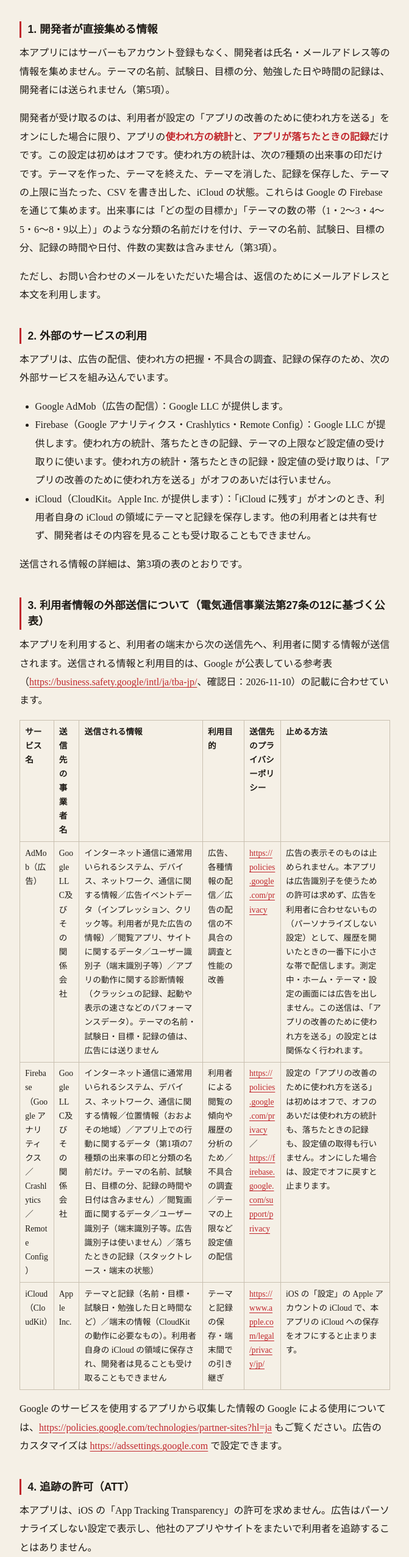
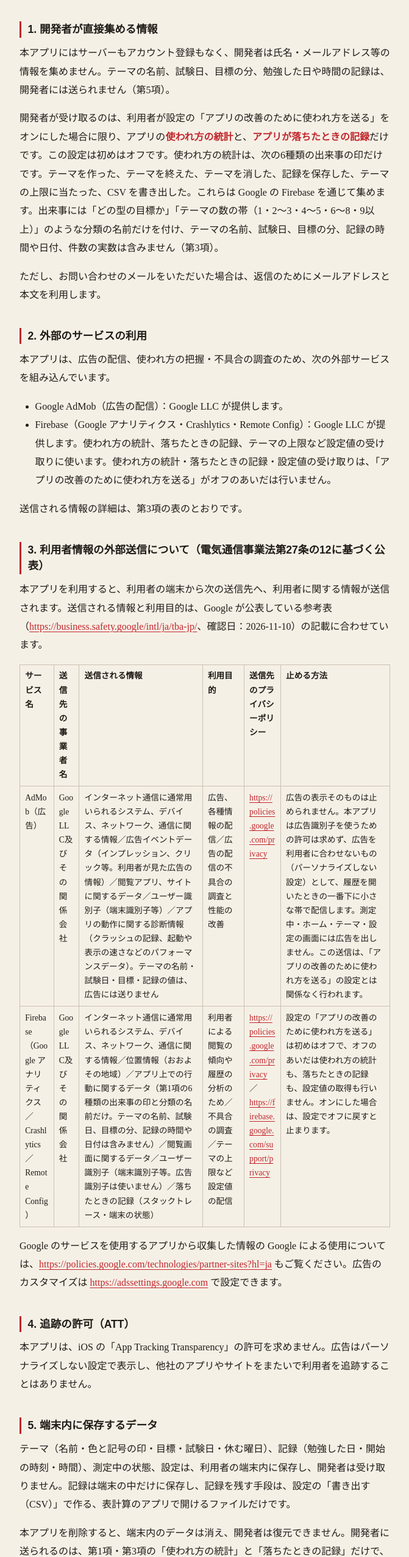
Before and after one commit to nntakuya/nntakuya.github.io, a plain HTML site: page study-log/privacy.html in a window 1280 px wide. Shown: the part 246-2800 px from the top of the page at 61% size, without its empty margins (304-975 px from the left). Drawn offline with Linux system fonts and the light colour scheme.

Commit message:
勉強時間の記録の公開ページから iCloud の記述を外す（D-558）
Co-Authored-By: Claude Opus 5.5 <noreply@anthropic.com>

```diff
--- a/study-log/privacy.html
+++ b/study-log/privacy.html
@@ -13,25 +13,24 @@
 <p>開発者 nntakuya（以下「開発者」）は、iOS アプリ「勉強時間の記録｜試験日から逆算する毎日の目標」（以下「本アプリ」）における利用者の情報の取り扱いを、以下のとおり定めます。</p>
 <h2>1. 開発者が直接集める情報</h2>
 <p>本アプリにはサーバーもアカウント登録もなく、開発者は氏名・メールアドレス等の情報を集めません。テーマの名前、試験日、目標の分、勉強した日や時間の記録は、開発者には送られません（第5項）。</p>
-<p>開発者が受け取るのは、利用者が設定の「アプリの改善のために使われ方を送る」をオンにした場合に限り、アプリの<strong>使われ方の統計</strong>と、<strong>アプリが落ちたときの記録</strong>だけです。この設定は初めはオフです。使われ方の統計は、次の7種類の出来事の印だけです。テーマを作った、テーマを終えた、テーマを消した、記録を保存した、テーマの上限に当たった、CSV を書き出した、iCloud の状態。これらは Google の Firebase を通じて集めます。出来事には「どの型の目標か」「テーマの数の帯（1・2〜3・4〜5・6〜8・9以上）」のような分類の名前だけを付け、テーマの名前、試験日、目標の分、記録の時間や日付、件数の実数は含みません（第3項）。</p>
+<p>開発者が受け取るのは、利用者が設定の「アプリの改善のために使われ方を送る」をオンにした場合に限り、アプリの<strong>使われ方の統計</strong>と、<strong>アプリが落ちたときの記録</strong>だけです。この設定は初めはオフです。使われ方の統計は、次の6種類の出来事の印だけです。テーマを作った、テーマを終えた、テーマを消した、記録を保存した、テーマの上限に当たった、CSV を書き出した。これらは Google の Firebase を通じて集めます。出来事には「どの型の目標か」「テーマの数の帯（1・2〜3・4〜5・6〜8・9以上）」のような分類の名前だけを付け、テーマの名前、試験日、目標の分、記録の時間や日付、件数の実数は含みません（第3項）。</p>
 <p>ただし、お問い合わせのメールをいただいた場合は、返信のためにメールアドレスと本文を利用します。</p>
 <h2>2. 外部のサービスの利用</h2>
-<p>本アプリは、広告の配信、使われ方の把握・不具合の調査、記録の保存のため、次の外部サービスを組み込んでいます。</p>
-<ul><li>Google AdMob（広告の配信）：Google LLC が提供します。</li><li>Firebase（Google アナリティクス・Crashlytics・Remote Config）：Google LLC が提供します。使われ方の統計、落ちたときの記録、テーマの上限など設定値の受け取りに使います。使われ方の統計・落ちたときの記録・設定値の受け取りは、「アプリの改善のために使われ方を送る」がオフのあいだは行いません。</li><li>iCloud（CloudKit。Apple Inc. が提供します）：「iCloud に残す」がオンのとき、利用者自身の iCloud の領域にテーマと記録を保存します。他の利用者とは共有せず、開発者はその内容を見ることも受け取ることもできません。</li></ul>
+<p>本アプリは、広告の配信、使われ方の把握・不具合の調査のため、次の外部サービスを組み込んでいます。</p>
+<ul><li>Google AdMob（広告の配信）：Google LLC が提供します。</li><li>Firebase（Google アナリティクス・Crashlytics・Remote Config）：Google LLC が提供します。使われ方の統計、落ちたときの記録、テーマの上限など設定値の受け取りに使います。使われ方の統計・落ちたときの記録・設定値の受け取りは、「アプリの改善のために使われ方を送る」がオフのあいだは行いません。</li></ul>
 <p>送信される情報の詳細は、第3項の表のとおりです。</p>
 <h2>3. 利用者情報の外部送信について（電気通信事業法第27条の12に基づく公表）</h2>
 <p>本アプリを利用すると、利用者の端末から次の送信先へ、利用者に関する情報が送信されます。送信される情報と利用目的は、Google が公表している参考表（<a href="https://business.safety.google/intl/ja/tba-jp/">https://business.safety.google/intl/ja/tba-jp/</a>、確認日：2026-11-10）の記載に合わせています。</p>
 <div class="table"><table><thead><tr><th scope="col">サービス名</th><th scope="col">送信先の事業者名</th><th scope="col">送信される情報</th><th scope="col">利用目的</th><th scope="col">送信先のプライバシーポリシー</th><th scope="col">止める方法</th></tr></thead><tbody>
 <tr><td>AdMob（広告）</td><td>Google LLC及びその関係会社</td><td>インターネット通信に通常用いられるシステム、デバイス、ネットワーク、通信に関する情報／広告イベントデータ（インプレッション、クリック等。利用者が見た広告の情報）／閲覧アプリ、サイトに関するデータ／ユーザー識別子（端末識別子等）／アプリの動作に関する診断情報（クラッシュの記録、起動や表示の速さなどのパフォーマンスデータ）。テーマの名前・試験日・目標・記録の値は、広告には送りません</td><td>広告、各種情報の配信／広告の配信の不具合の調査と性能の改善</td><td><a href="https://policies.google.com/privacy?hl=ja">https://policies.google.com/privacy</a></td><td>広告の表示そのものは止められません。本アプリは広告識別子を使うための許可は求めず、広告を利用者に合わせないもの（パーソナライズしない設定）として、履歴を開いたときの一番下に小さな帯で配信します。測定中・ホーム・テーマ・設定の画面には広告を出しません。この送信は、「アプリの改善のために使われ方を送る」の設定とは関係なく行われます。</td></tr>
-<tr><td>Firebase（Google アナリティクス／Crashlytics／Remote Config）</td><td>Google LLC及びその関係会社</td><td>インターネット通信に通常用いられるシステム、デバイス、ネットワーク、通信に関する情報／位置情報（おおよその地域）／アプリ上での行動に関するデータ（第1項の7種類の出来事の印と分類の名前だけ。テーマの名前、試験日、目標の分、記録の時間や日付は含みません）／閲覧画面に関するデータ／ユーザー識別子（端末識別子等。広告識別子は使いません）／落ちたときの記録（スタックトレース・端末の状態）</td><td>利用者による閲覧の傾向や履歴の分析のため／不具合の調査／テーマの上限など設定値の配信</td><td><a href="https://policies.google.com/privacy?hl=ja">https://policies.google.com/privacy</a> ／ <a href="https://firebase.google.com/support/privacy">https://firebase.google.com/support/privacy</a></td><td>設定の「アプリの改善のために使われ方を送る」は初めはオフで、オフのあいだは使われ方の統計も、落ちたときの記録も、設定値の取得も行いません。オンにした場合は、設定でオフに戻すと止まります。</td></tr>
-<tr><td>iCloud（CloudKit）</td><td>Apple Inc.</td><td>テーマと記録（名前・目標・試験日・勉強した日と時間など）／端末の情報（CloudKit の動作に必要なもの）。利用者自身の iCloud の領域に保存され、開発者は見ることも受け取ることもできません</td><td>テーマと記録の保存・端末間での引き継ぎ</td><td><a href="https://www.apple.com/legal/privacy/jp/">https://www.apple.com/legal/privacy/jp/</a></td><td>iOS の「設定」の Apple アカウントの iCloud で、本アプリの iCloud への保存をオフにすると止まります。</td></tr>
+<tr><td>Firebase（Google アナリティクス／Crashlytics／Remote Config）</td><td>Google LLC及びその関係会社</td><td>インターネット通信に通常用いられるシステム、デバイス、ネットワーク、通信に関する情報／位置情報（おおよその地域）／アプリ上での行動に関するデータ（第1項の6種類の出来事の印と分類の名前だけ。テーマの名前、試験日、目標の分、記録の時間や日付は含みません）／閲覧画面に関するデータ／ユーザー識別子（端末識別子等。広告識別子は使いません）／落ちたときの記録（スタックトレース・端末の状態）</td><td>利用者による閲覧の傾向や履歴の分析のため／不具合の調査／テーマの上限など設定値の配信</td><td><a href="https://policies.google.com/privacy?hl=ja">https://policies.google.com/privacy</a> ／ <a href="https://firebase.google.com/support/privacy">https://firebase.google.com/support/privacy</a></td><td>設定の「アプリの改善のために使われ方を送る」は初めはオフで、オフのあいだは使われ方の統計も、落ちたときの記録も、設定値の取得も行いません。オンにした場合は、設定でオフに戻すと止まります。</td></tr>
 </tbody></table></div>
 <p>Google のサービスを使用するアプリから収集した情報の Google による使用については、<a href="https://policies.google.com/technologies/partner-sites?hl=ja">https://policies.google.com/technologies/partner-sites?hl=ja</a> もご覧ください。広告のカスタマイズは <a href="https://adssettings.google.com">https://adssettings.google.com</a> で設定できます。</p>
 <h2>4. 追跡の許可（ATT）</h2>
 <p>本アプリは、iOS の「App Tracking Transparency」の許可を求めません。広告はパーソナライズしない設定で表示し、他社のアプリやサイトをまたいで利用者を追跡することはありません。</p>
-<h2>5. 端末内と iCloud に保存するデータ</h2>
-<p>テーマ（名前・色と記号の印・目標・試験日・休む曜日）、記録（勉強した日・開始の時刻・時間）、測定中の状態、設定は、利用者の端末内に保存し、開発者は受け取りません。初めて起動した端末では「iCloud に残す」がオンで、同じ内容を利用者自身の iCloud の領域（CloudKit の private データベース）にも保存します。他の人とは共有しません。この版では、アプリの中にオンとオフを切り替えるスイッチはありません。iCloud が使えない場合は、端末の中だけで動きます。iCloud に保存された内容の管理（容量・削除）は、iOS の「設定」の Apple アカウントの iCloud の項目から行えます。</p>
-<p>本アプリを削除すると、端末内のデータは消え、開発者は復元できません。iCloud に残した内容は、利用者自身の iCloud の領域に残ります。開発者に送られるのは、第1項・第3項の「使われ方の統計」と「落ちたときの記録」だけで、初めはオフです。Google に送られた使われ方の統計のうち利用者単位のデータの保持期間は、Google の設定に基づきます。落ちたときの記録は 90 日で消えます。Google が保持する情報については、Google のプライバシーポリシーに従います。Google に送られた情報の削除の求めは、第7項のメールへご連絡ください。開発者は、外部サービスの提供者が、本ポリシーと同じ程度に利用者の情報を守るものであることを確かめたうえで利用します。</p>
+<h2>5. 端末内に保存するデータ</h2>
+<p>テーマ（名前・色と記号の印・目標・試験日・休む曜日）、記録（勉強した日・開始の時刻・時間）、測定中の状態、設定は、利用者の端末内に保存し、開発者は受け取りません。記録は端末の中だけに保存し、記録を残す手段は、設定の「書き出す（CSV）」で作る、表計算のアプリで開けるファイルだけです。</p>
+<p>本アプリを削除すると、端末内のデータは消え、開発者は復元できません。開発者に送られるのは、第1項・第3項の「使われ方の統計」と「落ちたときの記録」だけで、初めはオフです。Google に送られた使われ方の統計のうち利用者単位のデータの保持期間は、Google の設定に基づきます。落ちたときの記録は 90 日で消えます。Google が保持する情報については、Google のプライバシーポリシーに従います。Google に送られた情報の削除の求めは、第7項のメールへご連絡ください。開発者は、外部サービスの提供者が、本ポリシーと同じ程度に利用者の情報を守るものであることを確かめたうえで利用します。</p>
 <p>CSV の書き出しは、利用者が設定から操作したときだけ、利用者の端末の中でファイルを作ります。書き出したファイルは、利用者自身が選んだ先にだけ渡ります。</p>
 <h2>6. お子さまの利用</h2>
 <p>本アプリは子ども向けではありません。</p>
```
Also changed, not shown: study-log/index.html (+1 -1 lines), study-log/terms.html (+1 -1 lines).
